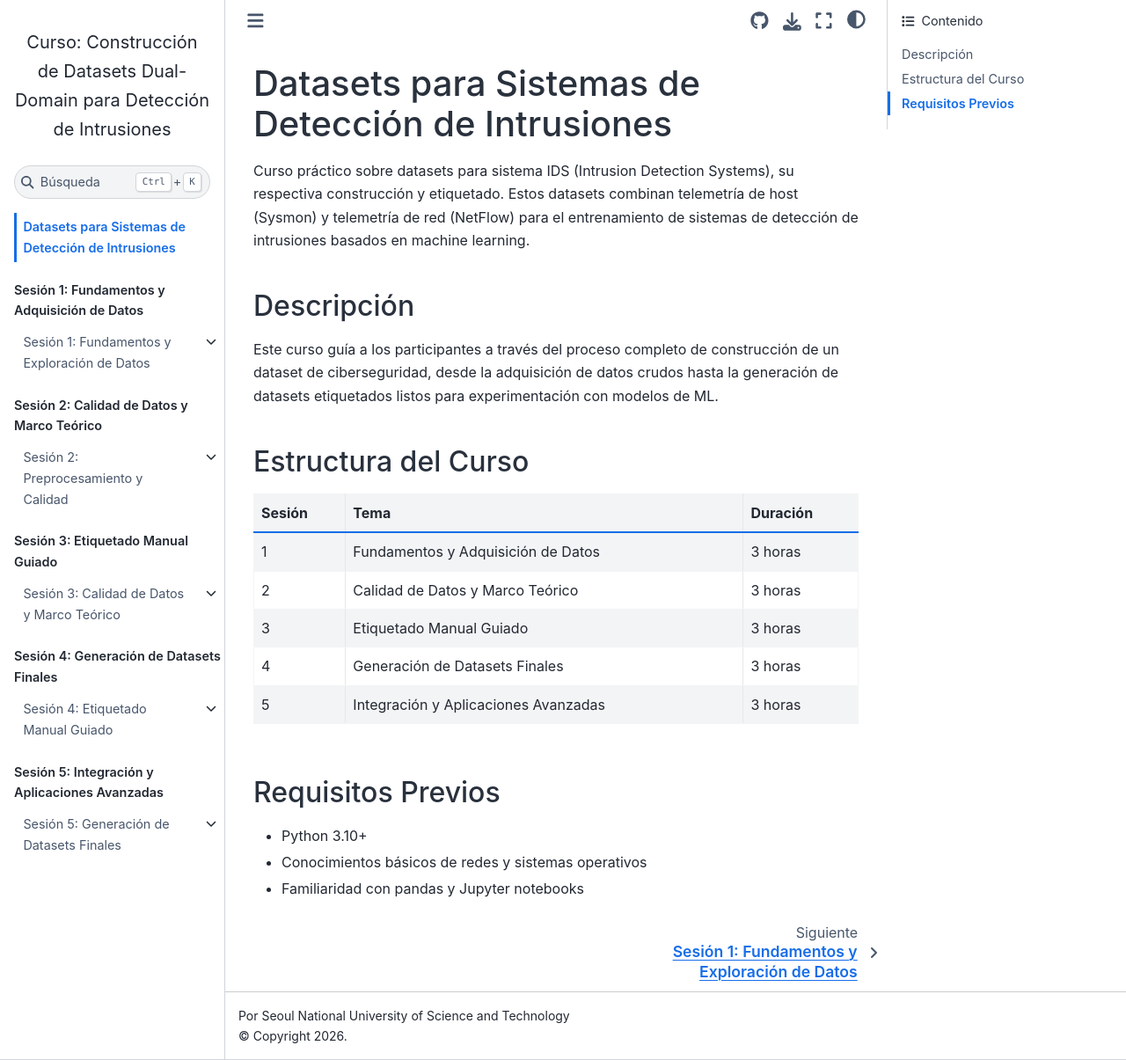
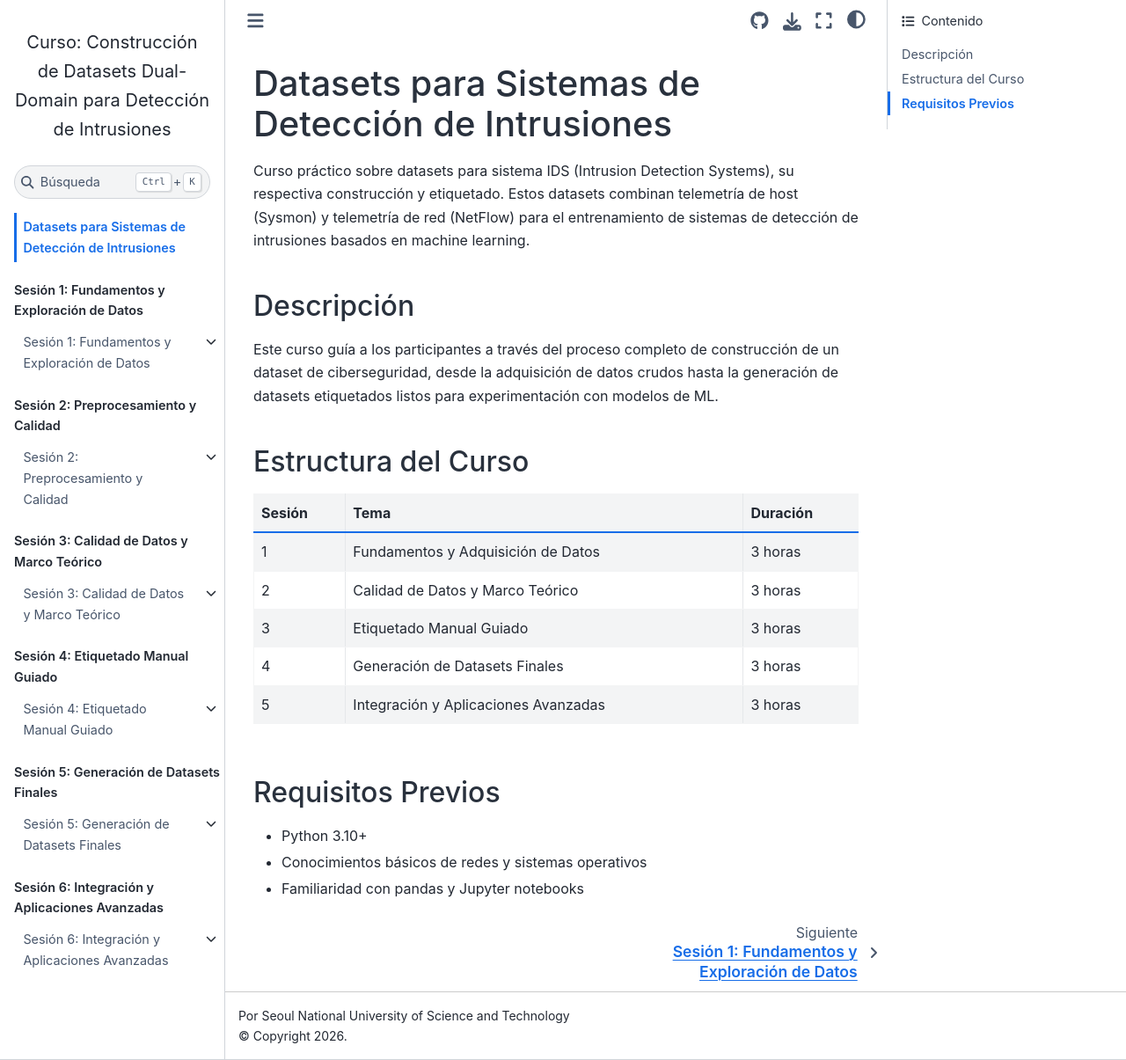
Before and after one commit to ollerenac/curso2026, a Jupyter Book: the page built from intro.md, in a window 1280 px wide and 1205 px high. Shown: the whole window at 88% size. Built offline with Jupyter Book 1.0.4 settings and Sphinx 7.4.7 and the Sphinx Book theme 1.1.4, drawn with Linux system fonts in a browser that asks for light colours; pages that are not in the unit, such as notebooks, are missing from menus.

Commit message:
Update _toc.yml for 6-session structure
Co-Authored-By: Claude Opus 4.6 <noreply@anthropic.com>

```diff
--- a/_toc.yml
+++ b/_toc.yml
@@ -2,45 +2,52 @@ format: jb-book
 root: intro
 
 parts:
-  - caption: "Sesión 1: Fundamentos y Adquisición de Datos"
+  - caption: "Sesión 1: Fundamentos y Exploración de Datos"
     chapters:
       - file: sesion-1/index
         sections:
           - file: sesion-1/1-introduccion
           - file: sesion-1/2-extraccion-raw-data
-          - file: sesion-1/3-exploracion-datos-crudos
-          - file: sesion-1/4-consistencia-estructural
-          - file: sesion-1/5-preprocesamiento
-          - file: sesion-1/6-analisis-calidad-csv
+          - file: sesion-1/3-exploracion-sysmon
+          - file: sesion-1/4-consistencia-sysmon
+          - file: sesion-1/5-exploracion-netflow
+          - file: sesion-1/6-consistencia-netflow
 
-  - caption: "Sesión 2: Calidad de Datos y Marco Teórico"
+  - caption: "Sesión 2: Preprocesamiento y Calidad"
     chapters:
       - file: sesion-2/index
         sections:
-          - file: sesion-2/1-analisis-calidad
-          - file: sesion-2/2-framework-clasificacion
-          - file: sesion-2/3-teoria-etiquetado
+          - file: sesion-2/1-preprocesamiento
+          - file: sesion-2/2-analisis-calidad-csv
 
-  - caption: "Sesión 3: Etiquetado Manual Guiado"
+  - caption: "Sesión 3: Calidad de Datos y Marco Teórico"
     chapters:
       - file: sesion-3/index
         sections:
-          - file: sesion-3/1-eventos-semilla
-          - file: sesion-3/2-etiquetado-manual
-          - file: sesion-3/3-trazado-ciclo-vida
+          - file: sesion-3/1-analisis-calidad
+          - file: sesion-3/2-framework-clasificacion
+          - file: sesion-3/3-teoria-etiquetado
 
-  - caption: "Sesión 4: Generación de Datasets Finales"
+  - caption: "Sesión 4: Etiquetado Manual Guiado"
     chapters:
       - file: sesion-4/index
         sections:
-          - file: sesion-4/1-dataset-eventos-sistema
-          - file: sesion-4/2-dataset-trafico-red
-          - file: sesion-4/3-validacion-calidad
+          - file: sesion-4/1-eventos-semilla
+          - file: sesion-4/2-etiquetado-manual
+          - file: sesion-4/3-trazado-ciclo-vida
 
-  - caption: "Sesión 5: Integración y Aplicaciones Avanzadas"
+  - caption: "Sesión 5: Generación de Datasets Finales"
     chapters:
       - file: sesion-5/index
         sections:
-          - file: sesion-5/1-workshop-integrador
-          - file: sesion-5/2-troubleshooting
-          - file: sesion-5/3-aplicaciones-mundo-real
+          - file: sesion-5/1-dataset-eventos-sistema
+          - file: sesion-5/2-dataset-trafico-red
+          - file: sesion-5/3-validacion-calidad
+
+  - caption: "Sesión 6: Integración y Aplicaciones Avanzadas"
+    chapters:
+      - file: sesion-6/index
+        sections:
+          - file: sesion-6/1-workshop-integrador
+          - file: sesion-6/2-troubleshooting
+          - file: sesion-6/3-aplicaciones-mundo-real
```
